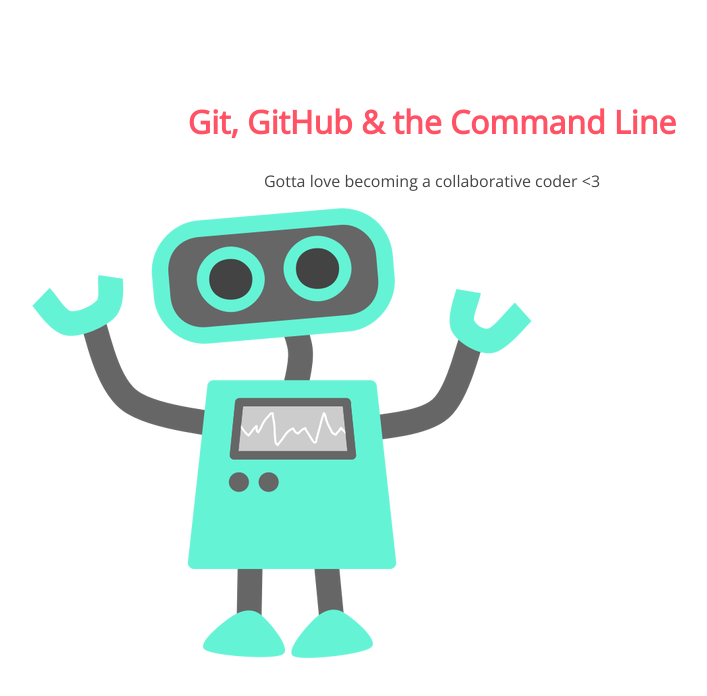
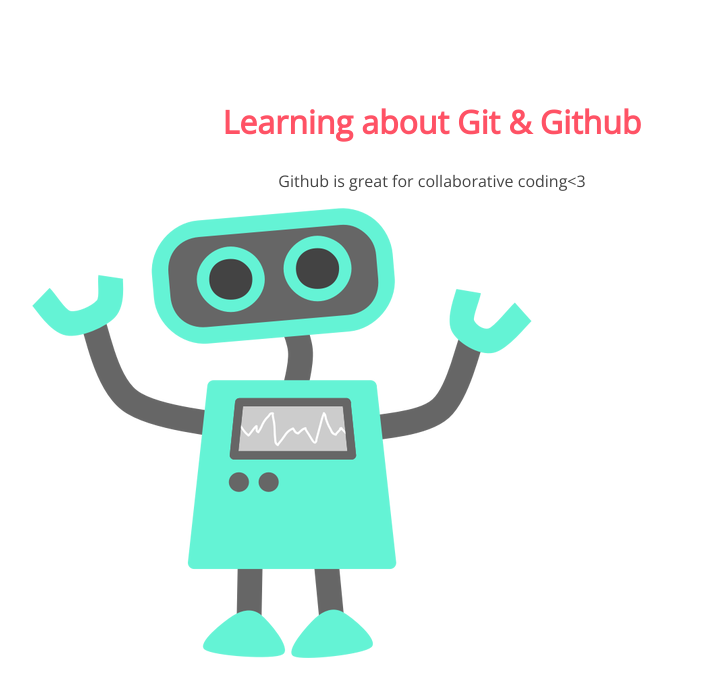
Before and after one commit to mariakeeton/105-project, a plain HTML site: page index.html in a window 1280 px wide. Shown: the whole page, without its empty margins (208-915 px from the left). Drawn offline with nearby package versions, Linux system fonts and the light colour scheme.

Commit message:
Changed text of header and paragraph

```diff
--- a/index.html
+++ b/index.html
@@ -8,8 +8,8 @@
 </head>
 <body>
 	<section>
-		<h1>Git, GitHub & the Command Line</h1>
-		<p>Gotta love becoming a collaborative coder <3</p>
+		<h1>Learning about Git & Github</h1>
+		<p>Github is great for collaborative coding<3</p>
 		<img src="img/happy-blue-robot.png">
 	</section>
 </body>
```
